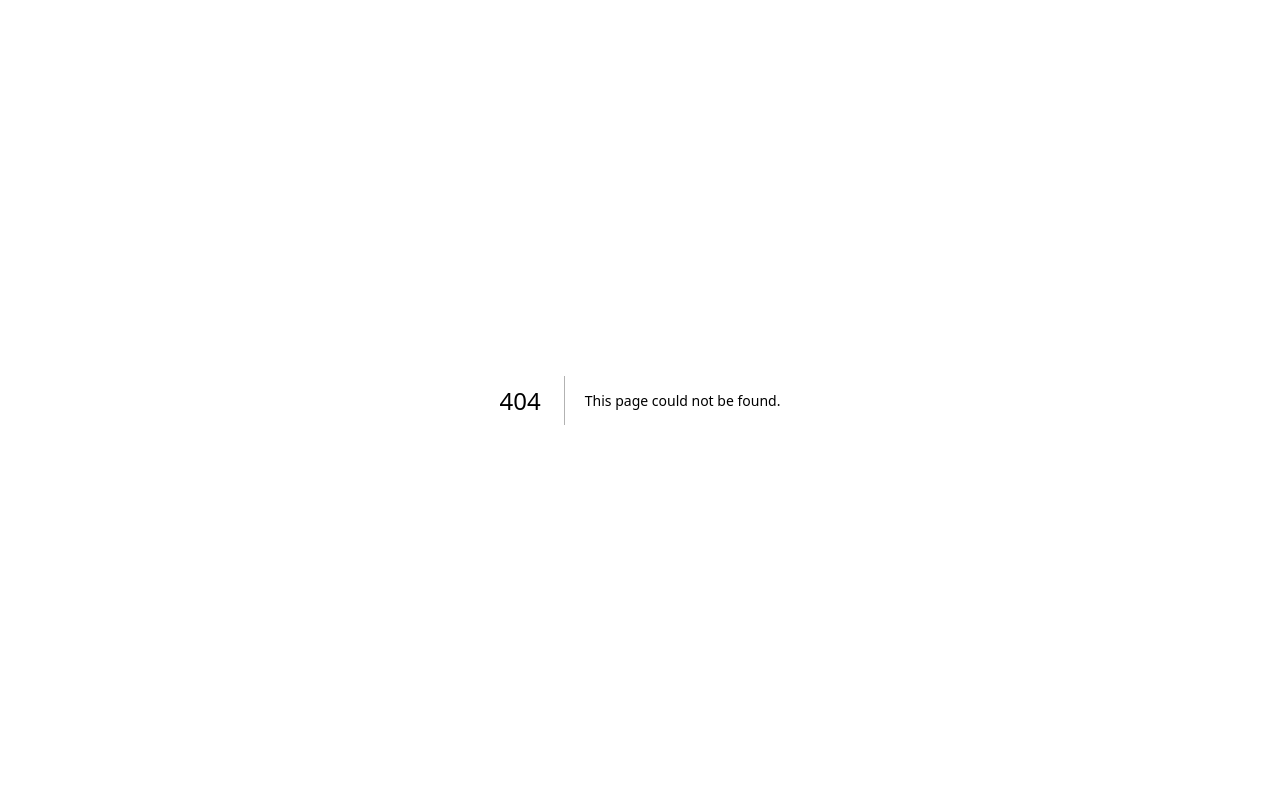
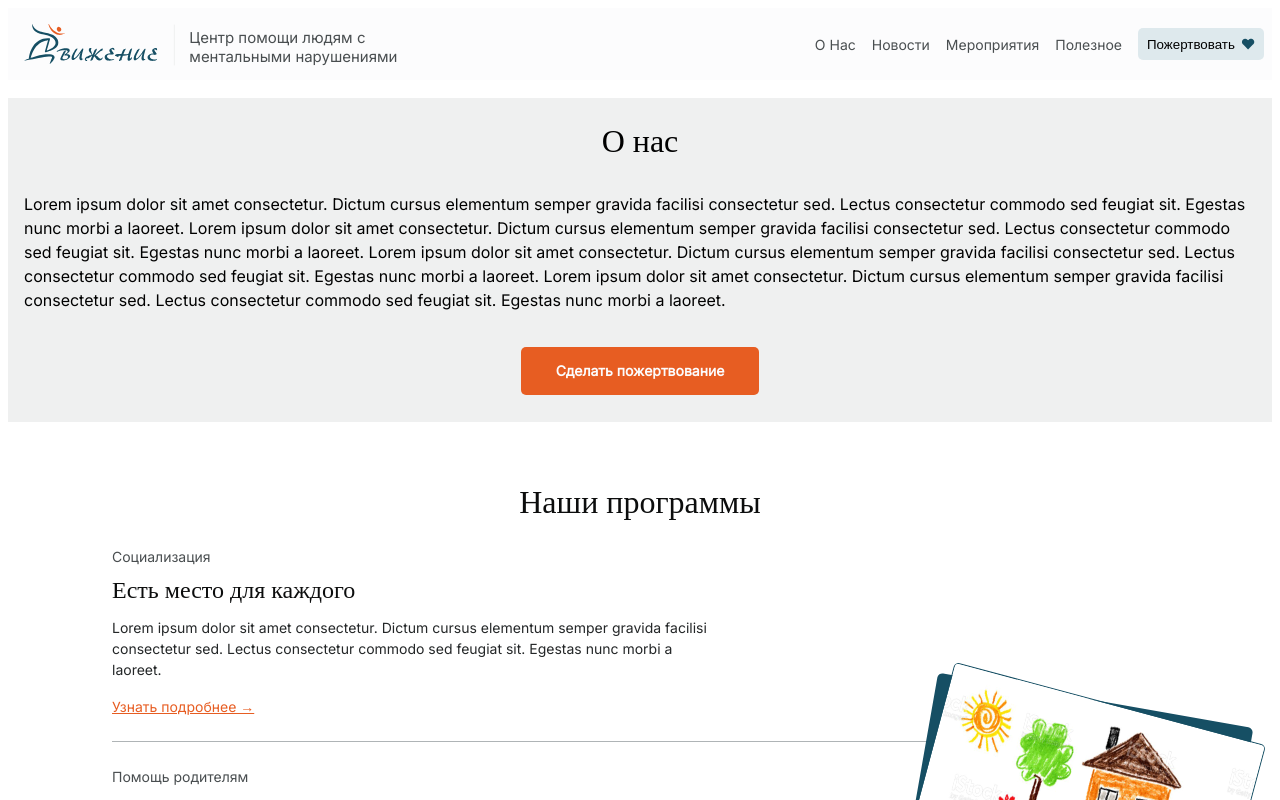
Before and after one commit to Phizick/NKO-project, a Next.js app in the folder frontend/: page /about-us in a window 1280 px wide. Before the commit this address had no page. Shown: the top 800 px of the page. Built offline with nearby package versions, Linux system fonts and the light colour scheme.

Commit message:
feat: add about-us page

```diff
--- a/frontend/components/Document/Document.jsx
+++ b/frontend/components/Document/Document.jsx
@@ -3,7 +3,11 @@ import style from './Document.module.css'
 
 function Document() {
   return (
-    <div>Document</div>
+    <>
+      <div>
+
+      </div>
+    </>
   )
 }
 
--- a/frontend/components/Gallery/Gallery.module.css
+++ b/frontend/components/Gallery/Gallery.module.css
@@ -1,5 +1,6 @@
 .slider_container {
   width: 100vw;
+  text-align: center;
 }
 
 .gallery_title {
--- a/frontend/components/Partners/Partners.module.css
+++ b/frontend/components/Partners/Partners.module.css
@@ -47,7 +47,7 @@
     text-align: center;
     color: var(--Gradation-700);
     max-width: 1232px;
-    margin: 0 auto 96px;
+    margin: 0 auto 36px;
 }
 
 .textBold {
--- a/frontend/components/Programs/Programs.module.css
+++ b/frontend/components/Programs/Programs.module.css
@@ -3,7 +3,7 @@
   display: flex;
   flex-direction: column;
   margin: 0 auto;
-  padding: 0 104px 96px;
+  padding: 60px 104px 96px;
   position: relative;
 }
 
@@ -15,6 +15,7 @@
   line-height: 125%;
   color: var(--Gradation-700);
   margin: 0;
+  text-align: center;
 }
 
 .program {
--- /dev/null
+++ b/frontend/pages/about-us.js
@@ -0,0 +1,34 @@
+import Link from "next/link";
+import Document from "../components/Document/Document";
+import Footer from "../components/Footer/Footer";
+import Gallery from "../components/Gallery/Gallery";
+import Header from "../components/Header/Header";
+import Programs from "../components/Programs/Programs";
+import style from './about-us.module.css';
+
+export default function AboutUs() {
+  return (
+
+    <>
+      <Header />
+      <section className={style.wrapper}>
+        <h1 className={style.title}>О нас</h1>
+        <p className={style.description}>Lorem ipsum dolor sit amet consectetur.
+          Dictum cursus elementum semper gravida facilisi consectetur sed. Lectus consectetur commodo sed feugiat sit.
+          Egestas nunc morbi a laoreet. Lorem ipsum dolor sit amet consectetur.
+          Dictum cursus elementum semper gravida facilisi consectetur sed.
+          Lectus consectetur commodo sed feugiat sit. Egestas nunc morbi a laoreet.
+          Lorem ipsum dolor sit amet consectetur. Dictum cursus elementum semper gravida facilisi consectetur sed.
+          Lectus consectetur commodo sed feugiat sit. Egestas nunc morbi a laoreet.
+          Lorem ipsum dolor sit amet consectetur. Dictum cursus elementum semper gravida facilisi consectetur sed.
+          Lectus consectetur commodo sed feugiat sit. Egestas nunc morbi a laoreet.
+        </p>
+        <Link className={style.link} href="/donation">Сделать пожертвование</Link>
+      </section>
+      <Programs />
+      <Gallery />
+      <Document />
+      <Footer />
+    </>
+  )
+}
--- /dev/null
+++ b/frontend/pages/about-us.module.css
@@ -0,0 +1,48 @@
+.wrapper {
+  margin: auto;
+  background: var(--Gradation-200);
+  display: flex;
+  flex-direction: column;
+  align-items: center;
+}
+
+.title {
+  font-family: 'Sreda';
+  font-style: normal;
+  font-weight: 400;
+  font-size: 32px;
+  line-height: 100%;
+  margin: 0;
+  padding-top: 27px;
+}
+
+.description {
+  max-width: 1232px;
+  font-family: 'Inter';
+  font-style: normal;
+  font-weight: 400;
+  font-size: 16px;
+  line-height: 150%;
+  margin: 0;
+  padding-top: 35px;
+}
+
+.link {
+  text-decoration: none;
+  width: 206px;
+  height: 100%;
+  padding: 16px;
+  margin-top: 35px;
+  margin-bottom: 27px;
+  display: flex;
+  align-items: center;
+  justify-content: center;
+  background: var(--Orange-300);
+  border-radius: 5px;
+  font-family: 'Inter';
+  font-style: normal;
+  font-weight: 600;
+  font-size: 14px;
+  line-height: 16px;
+  color: var(--Gradation-100);
+}
```
